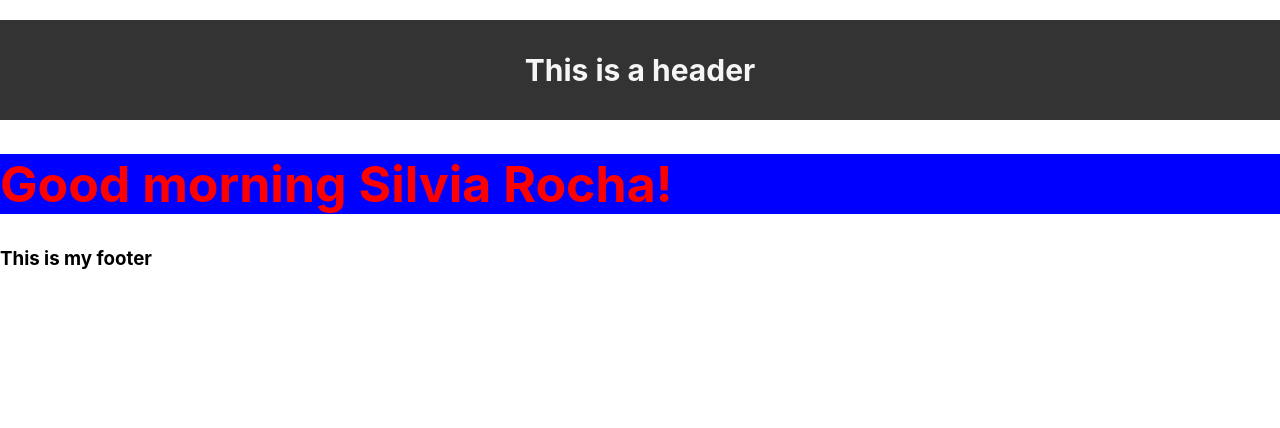
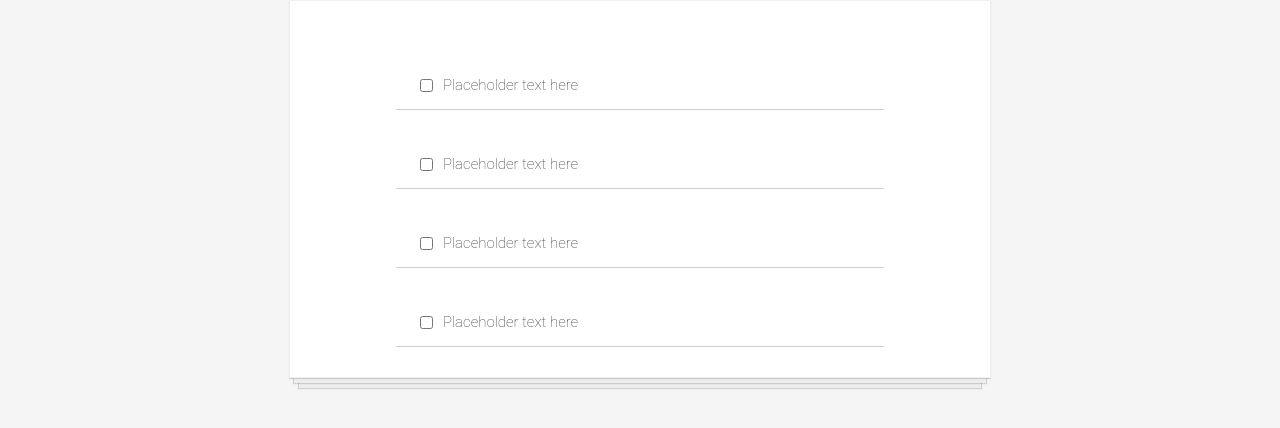
Before and after one commit to Silviardp/react-fcc, a React (Create React App) app in the folder my-app/: page / in a window 1280 px wide. Shown: the top 428 px of the page. Built offline with nearby package versions, Linux system fonts and the light colour scheme.

Commit message:
todo app phase 2

```diff
--- a/my-app/src/App.css
+++ b/my-app/src/App.css
@@ -52,3 +52,46 @@
   justify-content: center;
   align-items: center;
 }
+
+body {
+  background-color: whitesmoke;
+}
+
+.todo-list {
+  background-color: white;
+  margin: auto;
+  width: 50%;
+  display: flex;
+  flex-direction: column;
+  align-items: center;
+  border: 1px solid #efefef;
+  box-shadow:
+    /* The top layer shadow */ 0 1px 1px rgba(0, 0, 0, 0.15),
+    /* The second layer */ 0 10px 0 -5px #eee,
+    /* The second layer shadow */ 0 10px 1px -4px rgba(0, 0, 0, 0.15),
+    /* The third layer */ 0 20px 0 -10px #eee,
+    /* The third layer shadow */ 0 20px 1px -9px rgba(0, 0, 0, 0.15);
+  padding: 30px;
+}
+
+.todo-item {
+  display: flex;
+  justify-content: flex-start;
+  align-items: center;
+  padding: 30px 20px 0;
+  width: 70%;
+  border-bottom: 1px solid #cecece;
+  font-family: Roboto, sans-serif;
+  font-weight: 100;
+  font-size: 15px;
+  color: #333333;
+}
+
+input[type="checkbox"] {
+  margin-right: 10px;
+  font-size: 30px;
+}
+
+input[type="checkbox"]:focus {
+  outline: 0;
+}
--- a/my-app/src/App.js
+++ b/my-app/src/App.js
@@ -4,13 +4,15 @@
 import Footer from "./components/Footer";
 import Header from "./components/Header";
 import MainContent from "./components/MainContent";
+import TodoItem from "./components/TodoItem";
 
 function App() {
   return (
-    <div>
-      <Header />
-      <MainContent />
-      <Footer />
+    <div className="todo-list">
+      <TodoItem />
+      <TodoItem />
+      <TodoItem />
+      <TodoItem />
     </div>
   );
 }
--- /dev/null
+++ b/my-app/src/components/TodoItem.js
@@ -0,0 +1,12 @@
+import React from "react";
+
+function TodoItem() {
+  return (
+    <div className="todo-item">
+      <input type="checkbox" />
+      <p>Placeholder text here</p>
+    </div>
+  );
+}
+
+export default TodoItem;
```
